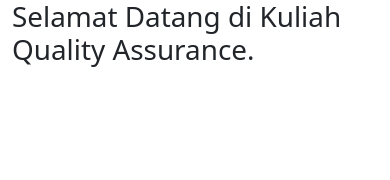
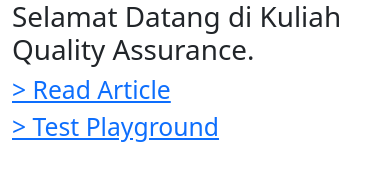
Before and after one commit to ihzarizkyk/kuliah-qa, a plain HTML site: page index.html in a window 390 px wide. Drawn offline with nearby package versions, Linux system fonts and the light colour scheme.

Commit message:
Update index

```diff
--- a/index.html
+++ b/index.html
@@ -19,16 +19,20 @@
 
         <div class="row">
 
-            <div class="col-md-4 col-12">
-
+            <div class="col-md-6 col-12">
+                <h2>
+                    <a href="#">
+                        > Read Article
+                    </a>
+                </h2>
             </div>
 
-            <div class="col-md-4 col-12">
-
-            </div>
-
-            <div class="col-md-4 col-12">
-
+            <div class="col-md-6 col-12">
+                <h2>
+                    <a href="#">
+                        > Test Playground
+                    </a>
+                </h2>
             </div>
 
 
```
